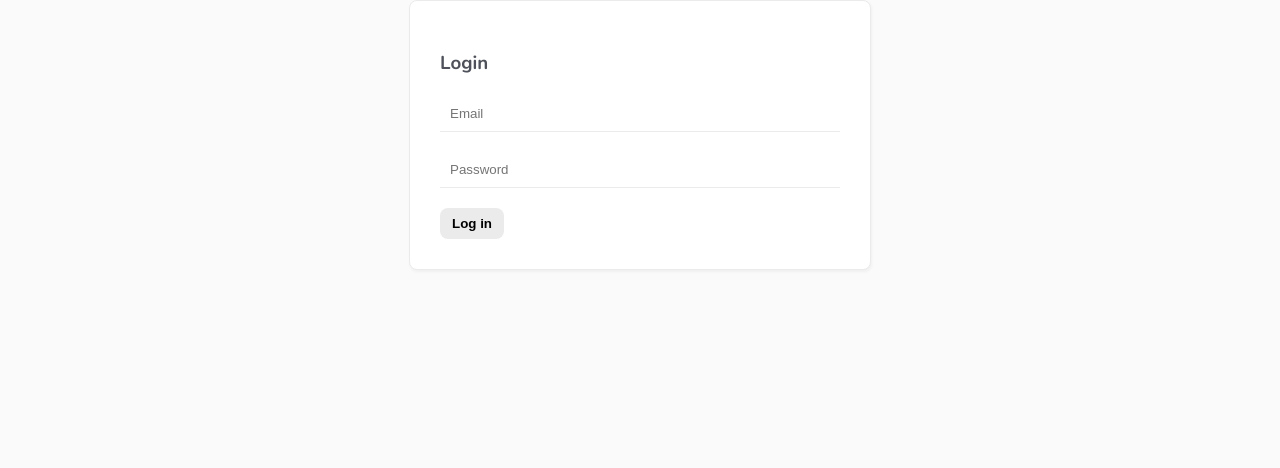
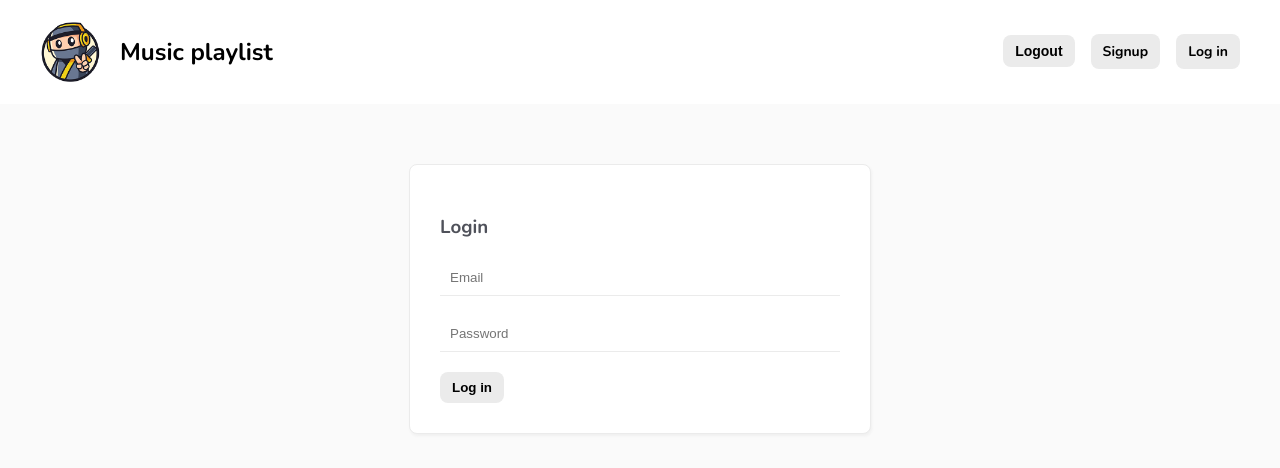
Before and after one commit to Julyme3/music-playlist, a Vue app: page /login in a window 1280 px wide. Shown: the top 468 px of the page. Built offline with nearby package versions, Linux system fonts and the light colour scheme.

Commit message:
add Navbar component

```diff
--- a/src/App.vue
+++ b/src/App.vue
@@ -1,9 +1,19 @@
 <template>
-  <RouterView />
+  <Navbar />
+  <div class="content">
+    <RouterView />
+  </div>
 </template>
 
 <script setup>
 import { RouterView } from "vue-router";
+import Navbar from "@/components/Navbar.vue";
 </script>
 
-<style lang="less" scoped></style>
+<style lang="less" scoped>
+.content {
+  margin: 0 auto;
+  max-width: 1200px;
+  padding: 0 20px;
+}
+</style>
--- a/src/assets/main.less
+++ b/src/assets/main.less
@@ -23,6 +23,7 @@ body {
 
 a {
   text-decoration: none;
+  color: black;
 }
 
 button,
@@ -34,6 +35,7 @@ button,
   padding: 8px 12px;
   font-weight: bold;
   cursor: pointer;
+  color: black;
 
   &:hover {
     background-color: var(--primary);
--- /dev/null
+++ b/src/components/Navbar.vue
@@ -0,0 +1,49 @@
+<template>
+  <div class="navbar">
+    <nav class="navbar-container">
+      <img class="navbar-img" src="@/assets/images/ninja.png" alt="Logo" />
+      <h1 class="navbar-title">
+        <router-link :to="{ name: 'Home' }">Music playlist</router-link>
+      </h1>
+      <div class="navbar-links">
+        <button class="btn" type="button">Logout</button>
+        <router-link class="btn" :to="{ name: 'Signup' }">Signup</router-link>
+        <router-link class="btn" :to="{ name: 'Login' }">Log in</router-link>
+      </div>
+    </nav>
+  </div>
+</template>
+
+<script setup></script>
+
+<style scoped lang="less">
+.navbar {
+  padding: 16px 10px;
+  margin-bottom: 60px;
+  background-color: white;
+
+  &-container {
+    display: flex;
+    align-items: center;
+    max-width: 1200px;
+    margin: 0 auto;
+  }
+
+  &-title {
+    margin-left: 20px;
+  }
+
+  &-links {
+    margin-left: auto;
+  }
+
+  .btn {
+    margin-left: 16px;
+    font-size: 14px;
+  }
+
+  &-img {
+    max-height: 60px;
+  }
+}
+</style>
--- a/src/router/index.js
+++ b/src/router/index.js
@@ -8,7 +8,7 @@ const router = createRouter({
   routes: [
     {
       path: "/",
-      name: "home",
+      name: "Home",
       component: HomeView,
     },
     {
```
Also changed, not shown: src/assets/images/ninja.png (added).
